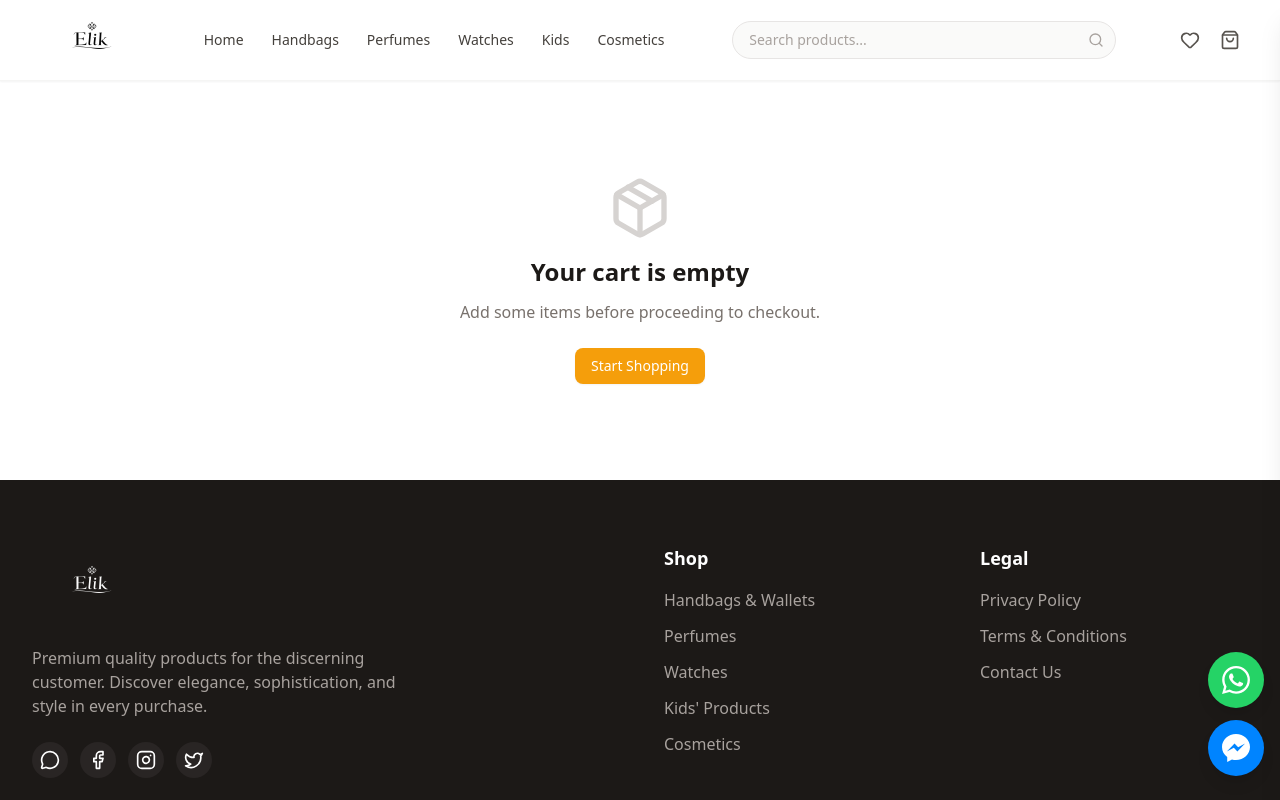
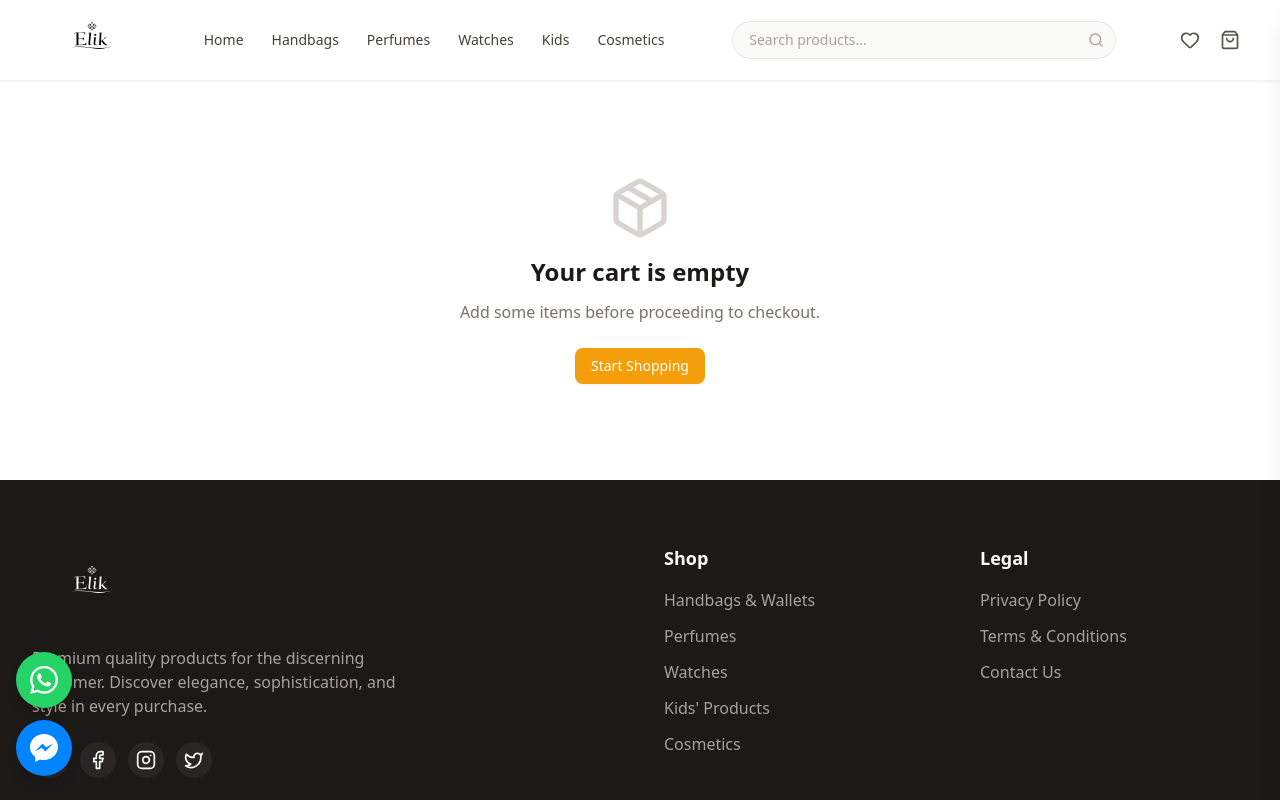
Before and after one commit to Raza-Khan92/elik, a Next.js app: page /checkout in a window 1280 px wide. Shown: the top 800 px of the page. Built offline with nearby package versions, Linux system fonts and the light colour scheme.

Commit message:
Move floating buttons from bottom right to bottom left

```diff
--- a/components/layout/FloatingButtons.tsx
+++ b/components/layout/FloatingButtons.tsx
@@ -3,12 +3,9 @@
 
 export function FloatingButtons() {
   return (
-    <div className="fixed bottom-6 right-4 z-50 flex flex-col items-end gap-3">
+    <div className="fixed bottom-6 left-4 z-50 flex flex-col items-start gap-3">
       <a href={`https://wa.me/${WHATSAPP_NUMBER}`} target="_blank" rel="noopener noreferrer"
         aria-label="Chat with us on WhatsApp" className="group flex items-center gap-3">
-        <span className="hidden sm:block opacity-0 group-hover:opacity-100 transition-opacity bg-stone-900 text-white text-xs font-medium px-3 py-1.5 rounded-full shadow-md whitespace-nowrap">
-          Chat on WhatsApp
-        </span>
         <div className="w-14 h-14 rounded-full shadow-lg flex items-center justify-center bg-[#25D366] hover:bg-[#1ebe57] transition-colors">
           <svg viewBox="0 0 24 24" fill="white" className="w-7 h-7" aria-hidden="true">
             <path d="M17.472 14.382c-.297-.149-1.758-.867-2.03-.967-.273-.099-.471-.148-.67.15-.197.297-.767.966-.94 1.164-.173.199-.347.223-.644.075-.297-.15-1.255-.463-2.39-1.475-.883-.788-1.48-1.761-1.653-2.059-.173-.297-.018-.458.13-.606.134-.133.298-.347.446-.52.149-.174.198-.298.298-.497.099-.198.05-.371-.025-.52-.075-.149-.669-1.612-.916-2.207-.242-.579-.487-.5-.669-.51-.173-.008-.371-.01-.57-.01-.198 0-.52.074-.792.372-.272.297-1.04 1.016-1.04 2.479 0 1.462 1.065 2.875 1.213 3.074.149.198 2.096 3.2 5.077 4.487.709.306 1.262.489 1.694.625.712.227 1.36.195 1.871.118.571-.085 1.758-.719 2.006-1.413.248-.694.248-1.289.173-1.413-.074-.124-.272-.198-.57-.347m-5.421 7.403h-.004a9.87 9.87 0 01-5.031-1.378l-.361-.214-3.741.982.998-3.648-.235-.374a9.86 9.86 0 01-1.51-5.26c.001-5.45 4.436-9.884 9.888-9.884 2.64 0 5.122 1.03 6.988 2.898a9.825 9.825 0 012.893 6.994c-.003 5.45-4.437 9.884-9.885 9.884m8.413-18.297A11.815 11.815 0 0012.05 0C5.495 0 .16 5.335.157 11.892c0 2.096.547 4.142 1.588 5.945L.057 24l6.305-1.654a11.882 11.882 0 005.683 1.448h.005c6.554 0 11.89-5.335 11.893-11.893a11.821 11.821 0 00-3.48-8.413z" />
@@ -18,9 +15,6 @@
 
       <a href={MESSENGER_URL} target="_blank" rel="noopener noreferrer"
         aria-label="Chat with us on Messenger" className="group flex items-center gap-3">
-        <span className="hidden sm:block opacity-0 group-hover:opacity-100 transition-opacity bg-stone-900 text-white text-xs font-medium px-3 py-1.5 rounded-full shadow-md whitespace-nowrap">
-          Message us on Facebook
-        </span>
         <div className="w-14 h-14 rounded-full shadow-lg flex items-center justify-center bg-[#0084ff] hover:bg-[#0075e3] transition-colors">
           <svg viewBox="0 0 24 24" fill="white" className="w-7 h-7" aria-hidden="true">
             <path d="M12 0C5.373 0 0 4.974 0 11.111c0 3.498 1.744 6.614 4.469 8.654V24l4.088-2.242c1.092.3 2.246.464 3.443.464 6.627 0 12-4.975 12-11.111S18.627 0 12 0zm1.191 14.963l-3.055-3.26-5.963 3.26L10.732 8.1l3.131 3.26 5.887-3.26-6.559 6.863z" />
```
